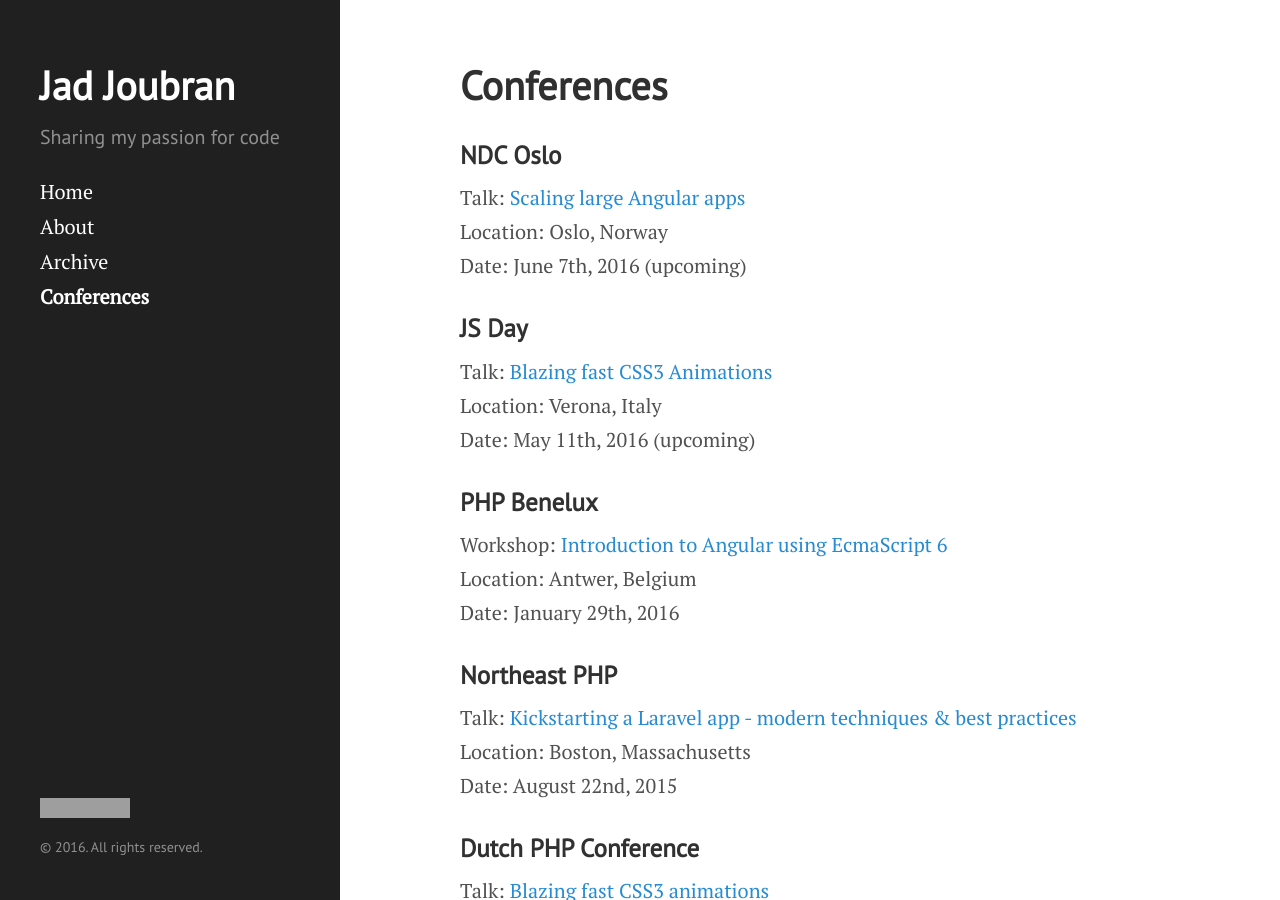
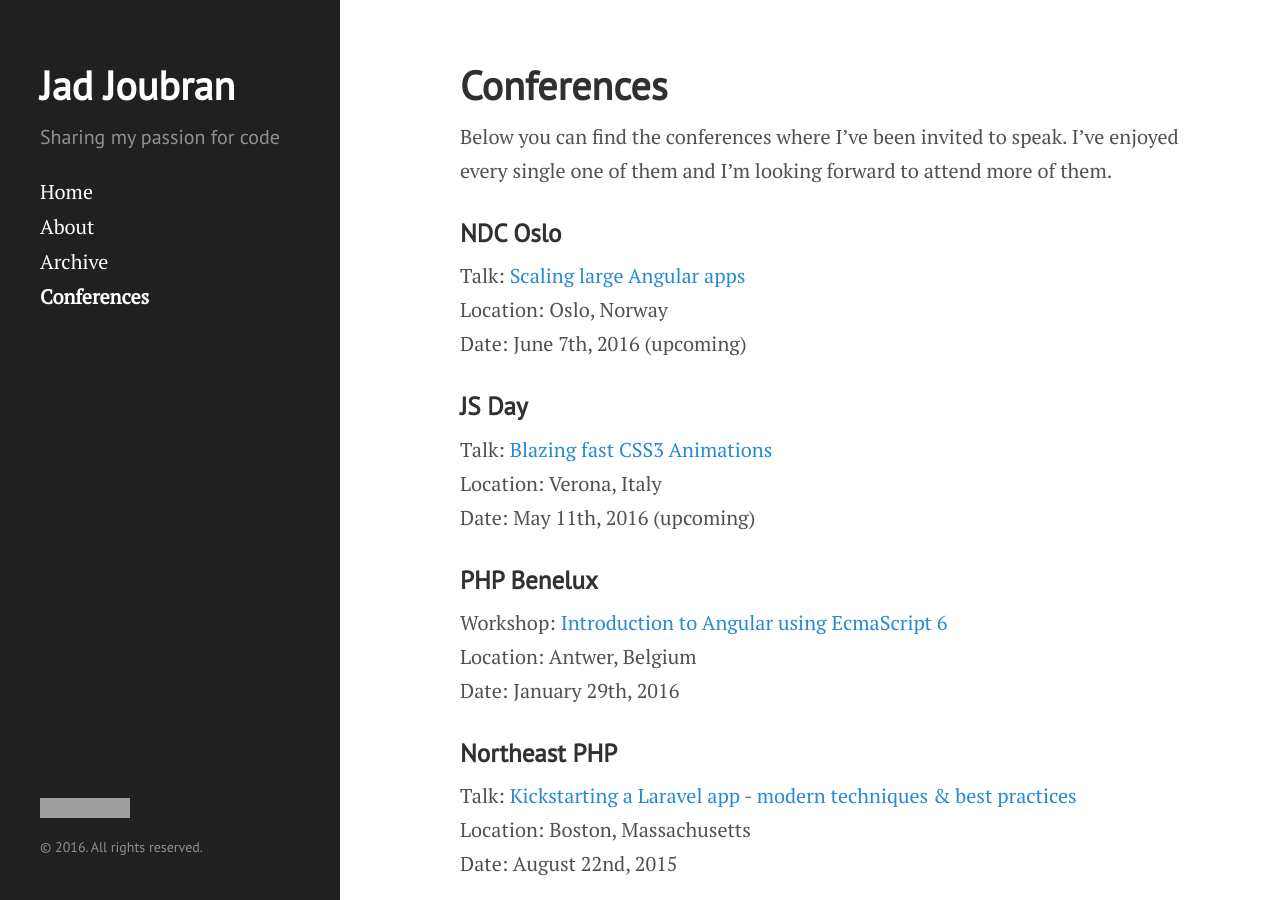
Before and after one commit to jadjoubran/blog, a Jekyll site: the page built from conferences.md, in a window 1280 px wide and 900 px high. Built offline with Jekyll 4.4.1, drawn with Linux system fonts in a browser that asks for light colours; grey boxes are pictures that could not be loaded.

Commit message:
added conferences intro

```diff
--- a/conferences.md
+++ b/conferences.md
@@ -3,6 +3,7 @@ layout: page
 title: Conferences
 ---
 
+Below you can find the conferences where I've been invited to speak. I've enjoyed every single one of them and I'm looking forward to attend more of them.
 
 ### NDC Oslo
 Talk: [Scaling large Angular apps](http://localhost:4000/2016/03/24/ndc-oslo-angular/){:target="_blank"}
```
